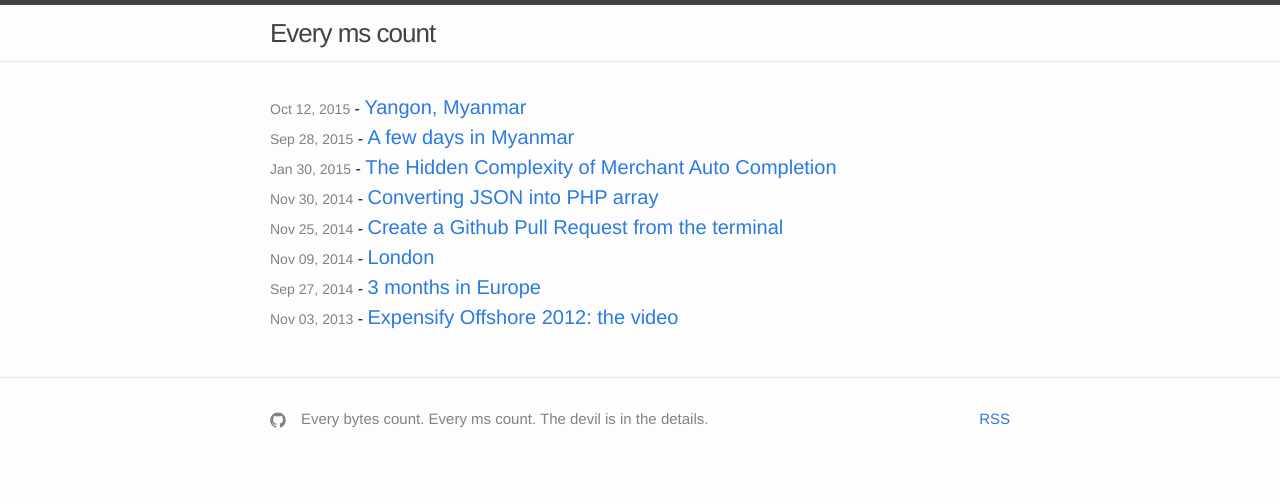
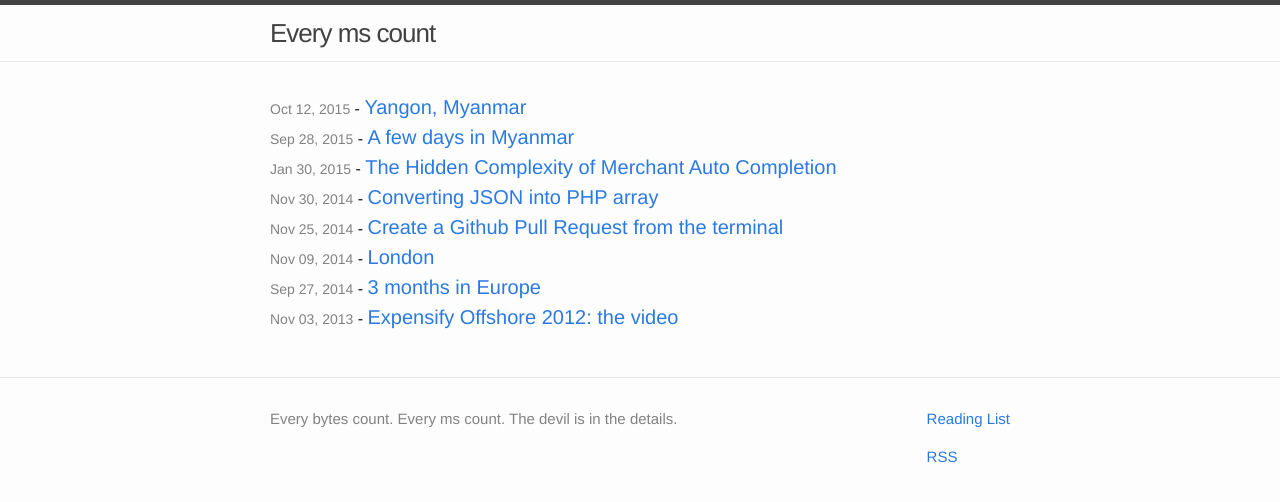
Before and after one commit to mipstian/genintho.github.io, a Jekyll site: the page built from index.html, in a window 1280 px wide. Shown: the top 502 px of the page. Built offline with Jekyll 4.4.1, drawn with Linux system fonts in a browser that asks for light colours.

Commit message:
Add reading list page

```diff
--- a/_includes/footer.html
+++ b/_includes/footer.html
@@ -1,43 +1,13 @@
 <footer class="site-footer">
     <div class="wrapper">
         <div class="footer-col-wrapper">
-            <div class="footer-col  footer-col-1">
-                <ul class="social-media-list">
-                    {% if site.github_username %}
-                    <li>
-                        <a href="https://github.com/{{ site.github_username }}">
-              <span class="icon  icon--github">
-                <svg viewBox="0 0 16 16">
-                    <path fill="#828282"
-                          d="M7.999,0.431c-4.285,0-7.76,3.474-7.76,7.761 c0,3.428,2.223,6.337,5.307,7.363c0.388,0.071,0.53-0.168,0.53-0.374c0-0.184-0.007-0.672-0.01-1.32 c-2.159,0.469-2.614-1.04-2.614-1.04c-0.353-0.896-0.862-1.135-0.862-1.135c-0.705-0.481,0.053-0.472,0.053-0.472 c0.779,0.055,1.189,0.8,1.189,0.8c0.692,1.186,1.816,0.843,2.258,0.645c0.071-0.502,0.271-0.843,0.493-1.037 C4.86,11.425,3.049,10.76,3.049,7.786c0-0.847,0.302-1.54,0.799-2.082C3.768,5.507,3.501,4.718,3.924,3.65 c0,0,0.652-0.209,2.134,0.796C6.677,4.273,7.34,4.187,8,4.184c0.659,0.003,1.323,0.089,1.943,0.261 c1.482-1.004,2.132-0.796,2.132-0.796c0.423,1.068,0.157,1.857,0.077,2.054c0.497,0.542,0.798,1.235,0.798,2.082 c0,2.981-1.814,3.637-3.543,3.829c0.279,0.24,0.527,0.713,0.527,1.437c0,1.037-0.01,1.874-0.01,2.129 c0,0.208,0.14,0.449,0.534,0.373c3.081-1.028,5.302-3.935,5.302-7.362C15.76,3.906,12.285,0.431,7.999,0.431z"/>
-                </svg>
-              </span>
-                        </a>
-                    </li>
-                    {% endif %}
-
-                    {% if site.twitter_username %}
-                    <li>
-                        <a href="https://twitter.com/{{ site.twitter_username }}">
-              <span class="icon  icon--twitter">
-                <svg viewBox="0 0 16 16">
-                    <path fill="#828282" d="M15.969,3.058c-0.586,0.26-1.217,0.436-1.878,0.515c0.675-0.405,1.194-1.045,1.438-1.809
-                  c-0.632,0.375-1.332,0.647-2.076,0.793c-0.596-0.636-1.446-1.033-2.387-1.033c-1.806,0-3.27,1.464-3.27,3.27 c0,0.256,0.029,0.506,0.085,0.745C5.163,5.404,2.753,4.102,1.14,2.124C0.859,2.607,0.698,3.168,0.698,3.767 c0,1.134,0.577,2.135,1.455,2.722C1.616,6.472,1.112,6.325,0.671,6.08c0,0.014,0,0.027,0,0.041c0,1.584,1.127,2.906,2.623,3.206 C3.02,9.402,2.731,9.442,2.433,9.442c-0.211,0-0.416-0.021-0.615-0.059c0.416,1.299,1.624,2.245,3.055,2.271 c-1.119,0.877-2.529,1.4-4.061,1.4c-0.264,0-0.524-0.015-0.78-0.046c1.447,0.928,3.166,1.469,5.013,1.469 c6.015,0,9.304-4.983,9.304-9.304c0-0.142-0.003-0.283-0.009-0.423C14.976,4.29,15.531,3.714,15.969,3.058z"/>
-                </svg>
-              </span>
-
-                            <span class="username">{{ site.twitter_username }}</span>
-                        </a>
-                    </li>
-                    {% endif %}
-                </ul>
-            </div>
 
             <div class="footer-col  footer-col-2">
                 <p class="text">{{ site.description }}</p>
             </div>
 
             <div class="footer-col  footer-col-3">
+                <p class="rss-subscribe"><a href="{{ "/reading-list.html" | prepend: site.baseurl }}">Reading List</a></p>
                 <p class="rss-subscribe"><a href="{{ "/feed.xml" | prepend: site.baseurl }}">RSS</a></p>
             </div>
         </div>
--- a/_includes/header.html
+++ b/_includes/header.html
@@ -12,14 +12,6 @@
           <path fill="#424242" d="M18,13.516C18,14.335,17.335,15,16.516,15H1.484C0.665,15,0,14.335,0,13.516l0,0 c0-0.82,0.665-1.484,1.484-1.484h15.031C17.335,12.031,18,12.696,18,13.516L18,13.516z"/>
         </svg>
       </a>
-
-      <div class="trigger">
-        {% for page in site.pages %}
-          {% if page.title %}
-          <a class="page-link" href="{{ page.url | prepend: site.baseurl }}">{{ page.title }}</a>
-          {% endif %}
-        {% endfor %}
-      </div>
     </nav>
 
   </div>
```
Also changed, not shown: reading-list.md (added, +26 -0 lines).
